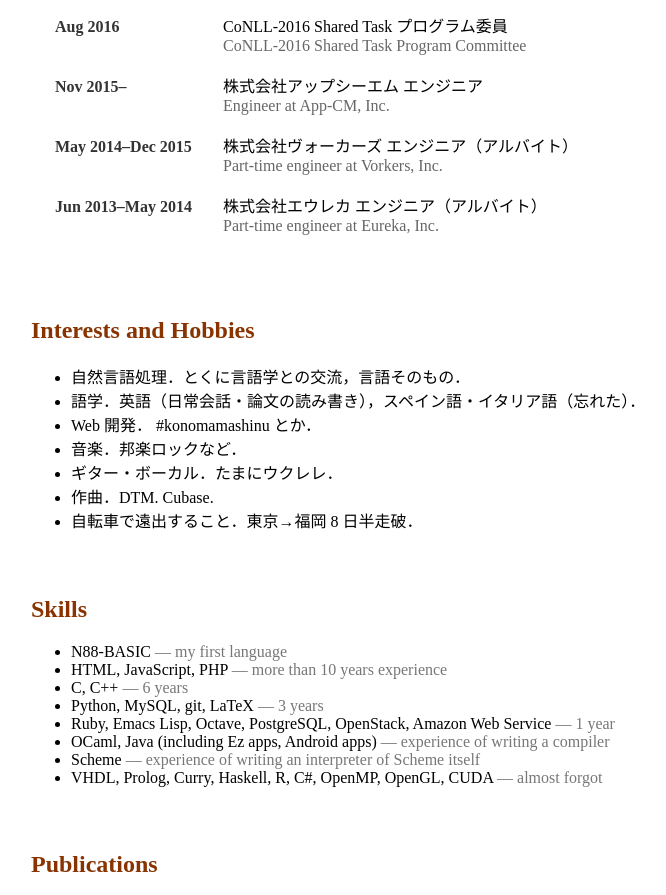
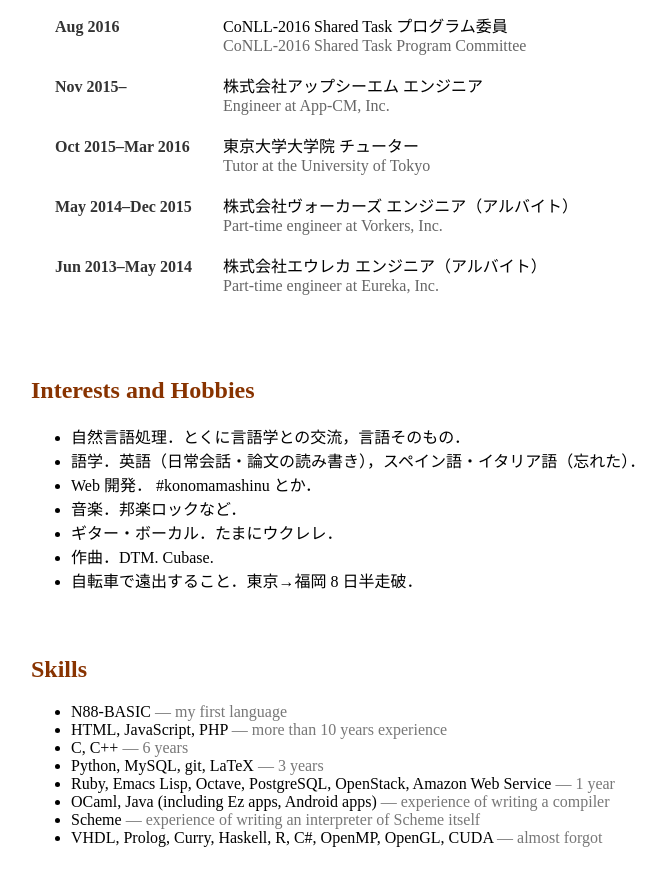
Before and after one commit to kissge/yusuk.eki.do, a plain HTML site: page index.html in a window 1280 px wide. Shown: the part 871-1766 px from the top of the page, without its empty margins (41-707 px from the left). Drawn offline with nearby package versions, Linux system fonts and the light colour scheme.

Commit message:
Add an entry in job experience

```diff
--- a/index.html
+++ b/index.html
@@ -80,6 +80,13 @@
                     <div>
                         <span class="desc ja">株式会社アップシーエム エンジニア</span>
                         <span class="desc en">Engineer at App-CM, Inc.</span>
+                    </div>
+                </li>
+                <li>
+                    <span class="year">Oct 2015–Mar 2016</span>
+                    <div>
+                        <span class="desc ja">東京大学大学院 チューター</span>
+                        <span class="desc en">Tutor at the University of Tokyo</span>
                     </div>
                 </li>
                 <li>
```
